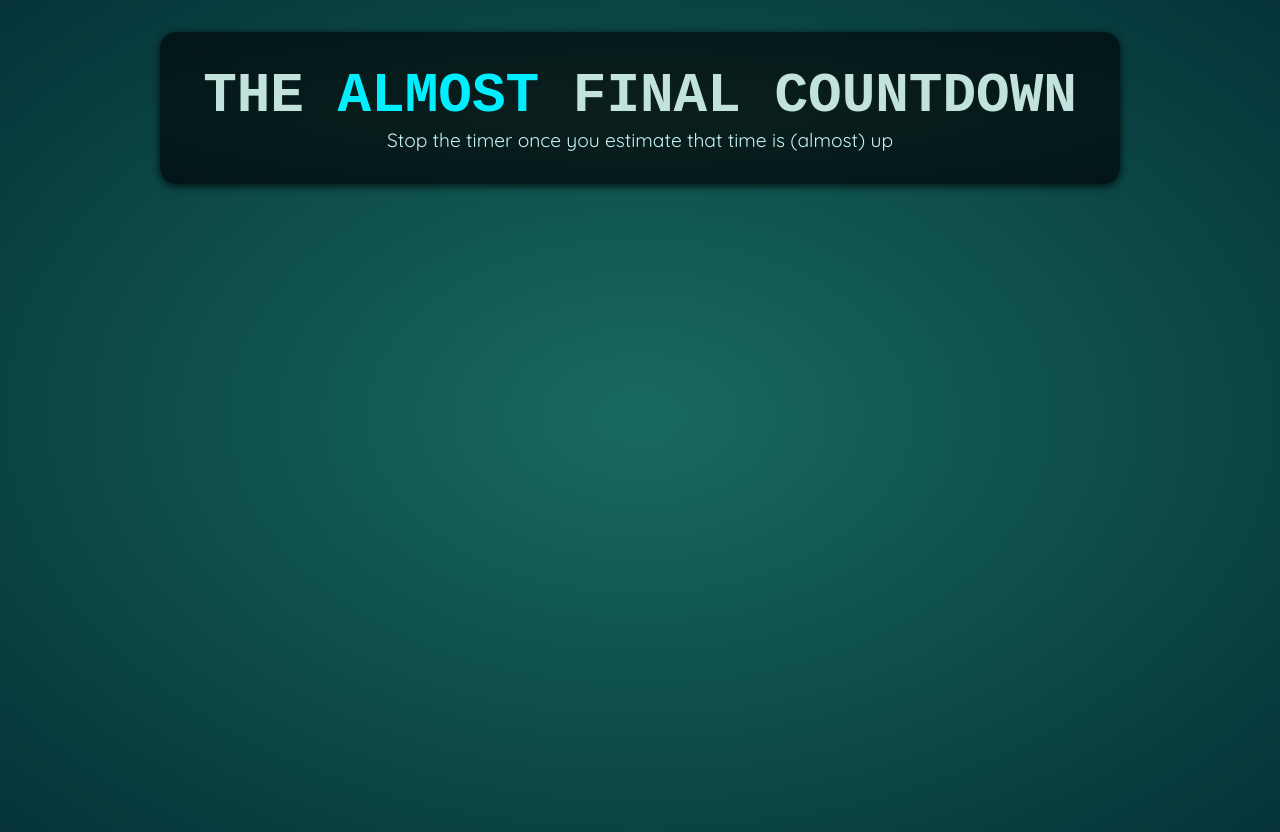
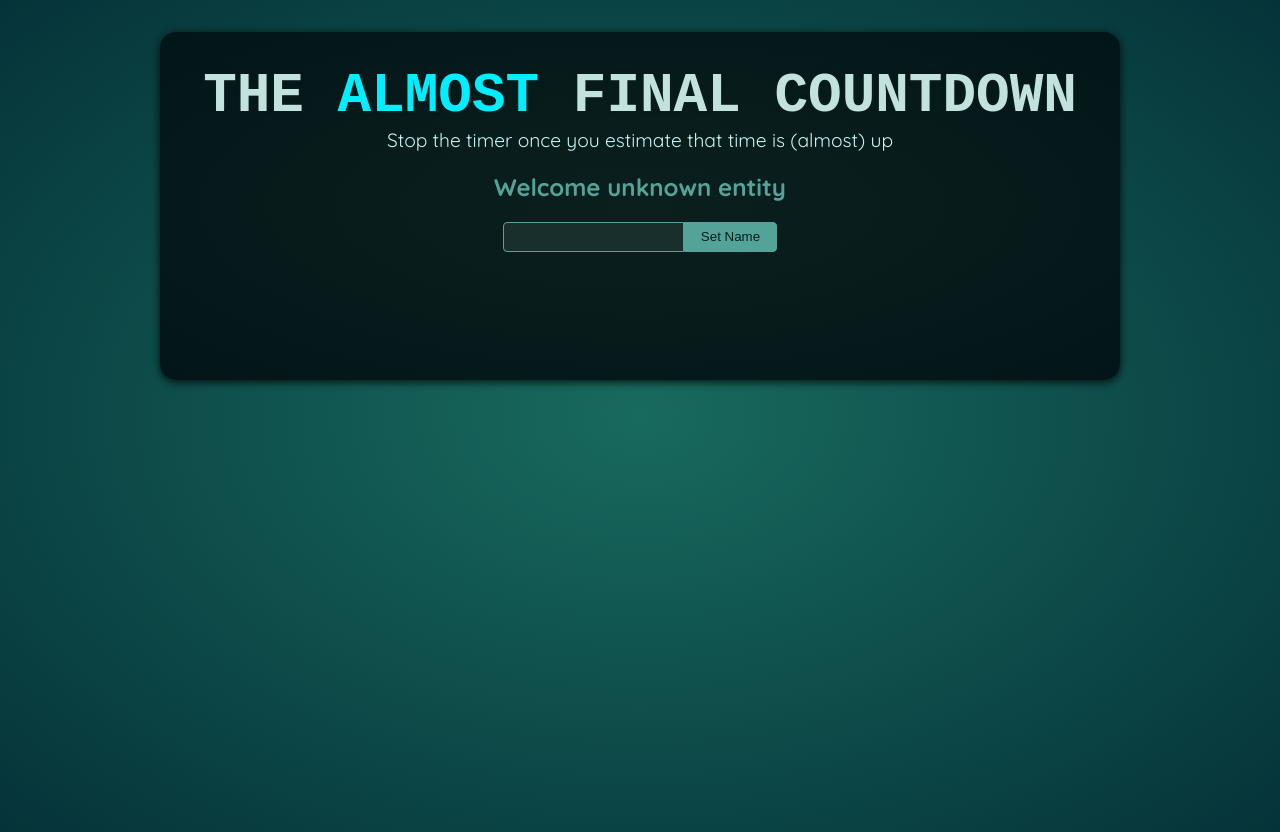
Before and after one commit to SerhiyCode/working-with-refs-and-portals, a React (Vite) app: page / in a window 1280 px wide. Built offline with nearby package versions, Linux system fonts and the light colour scheme; a web font is replaced by a local one.

Commit message:
Repetition managing user Input with state two-way-binding

```diff
--- a/src/components/Player.jsx
+++ b/src/components/Player.jsx
@@ -1,10 +1,24 @@
 import { useState } from "react";
 
 export default function Player() {
+  const [enteredPlayerName,  setEnteredPlayerName] = useState('');
+  const [submitted, setSubmitted] = useState(false);
+
+
+  function handleChange(event) {
+      setSubmitted(false);
+      setEnteredPlayerName(event.target.value);
+  }
+
+  function handleClick() {
+    setSubmitted(true);
+  }
+
 
 
   return (
     <section id="player">
+    <h2>Welcome {submitted ? enteredPlayerName : "unknown entity"} </h2>
       <p>
         <input type="text" onChange={handleChange} value={enteredPlayerName} />
         <button onClick={handleClick}>Set Name</button>
```
